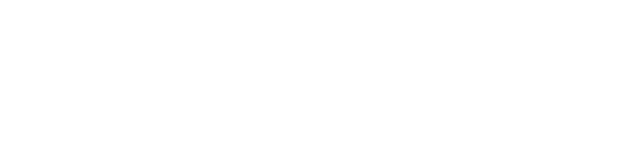
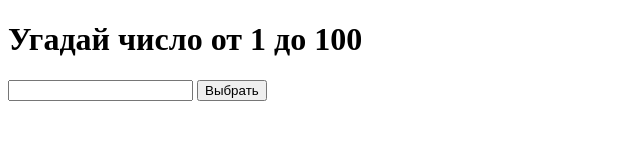
Before and after one commit to Egor-Pozdnyakov/GuessTheNumber, a plain HTML site: page index.html in a window 1280 px wide. Shown: the whole page, without its empty margins (0-640 px from the left). Drawn offline with Linux system fonts and the light colour scheme.

Commit message:
feat: add html structure

```diff
--- a/index.html
+++ b/index.html
@@ -3,9 +3,16 @@
 <head>
     <meta charset="UTF-8">
     <meta name="viewport" content="width=device-width, initial-scale=1.0">
-    <title>Document</title>
+    <title>УгадайИгру</title>
 </head>
 <body>
-
+    <div>
+        <h1>Угадай число от 1 до 100</h1>
+        <form>
+            <input type="number">
+            <button>Выбрать</button>
+            <p></p>
+        </form>
+    </div>
 </body>
 </html>
```
